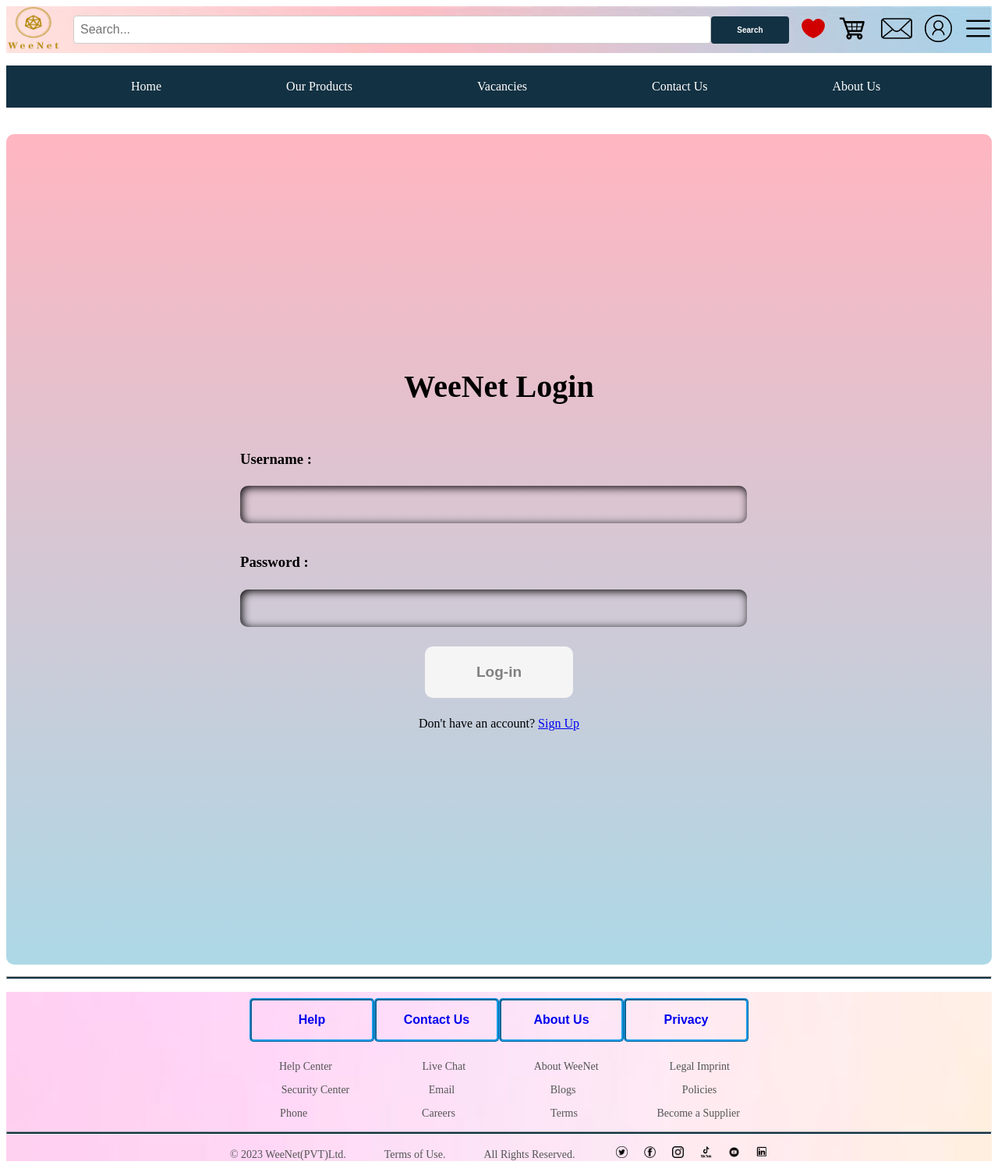
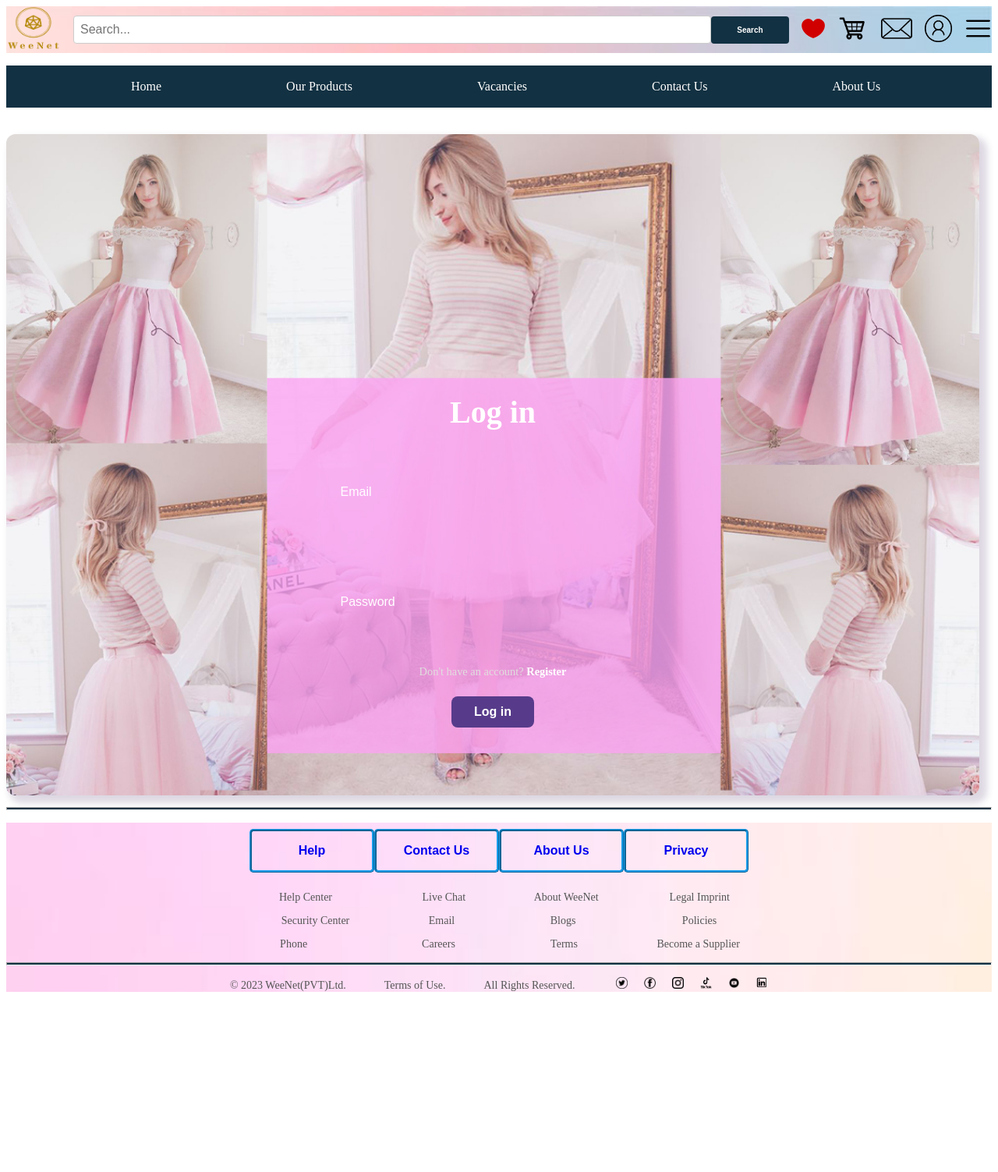
Before and after one commit to SLIIT-Group-projects/SLIIT-Y1S2-IWTproject, a PHP site: page /login.php in a window 1280 px wide. Shown: the whole page at 78% size. After the commit the page ends 1272 px from the top, so only its background shows below. Run offline with PHP 8.4, Linux system fonts and the light colour scheme.

Commit message:
loging page

```diff
--- a/index.php
+++ b/index.php
@@ -32,12 +32,6 @@
         text-align: center;
     }
 
-    h2 {
-        color: black;
-        font-size: 21px;
-        font-weight: bold;
-        text-align: center;
-    }
 
     #container3 {
         text-align: right;
--- a/login.php
+++ b/login.php
@@ -8,96 +8,95 @@
 	<script src="js/script.js"></script>
 
 	<style>
-    .form {
+		.main {
+		  flex-direction: column;
+		  overflow: hidden;
+		  border-radius: 12px;
+		  box-shadow: 7px 7px 10px 3px #24004628;
+		  padding: 24px;
+		  color: #fff;
+		  text-align: center;
+		  background-image: url("resources/login/l1.jpg");
+          width: 1200px;
+		  height: 800px;
+		  background-size: cover;
+		  background-position: center;
+		  background-repeat: no-repeat;
+
+          /* Centering content */
           display: flex;
-        flex-direction: column;
-        gap: 10px;
-        background: linear-gradient(lightpink , lightblue );
-        padding: 300px;
-        border-radius: 10px;
-}
-    .login {
-        font-size: 40px;
-        font-weight: bold;
-        text-align: center;
-        margin-bottom: 20px;
-}
-    .flex {
-        display: flex;
-        flex-direction: column;
-}
-    .login-button {
-        margin-top: 25px;
-        margin-bottom: 6px;
-        border-radius: 10px;
-        border: none;
-        padding: 8px 20px;
-        font-size: 19px;
-        font-weight: bold;
-        color: grey;
-        background-color: whitesmoke;
-        cursor: pointer;
-}
-    .login-button:hover {
-        box-shadow: 2px 2px 12px black;
-}
-    .form label {
-        margin-top: 20px;
-        margin-bottom: 5px;
-}
-    .input {
-        height: 30px;
-        outline: none;
-        padding: 15px;
-        border-radius: 10px;
-        border: none;
-        font-weight: bold;
-        font-size: 15px;
-        box-shadow: 2px 2px 12px inset black;
-}
-    .span:hover {
-        font-weight: bold;
-}
-    .color {
-        color: black;
-}
-    .align {
-        text-align: center;
+          justify-content: center;
+          align-items: center;
 		}
 
+		.label {
+		  margin: 10px 0;
+		  font-size: 2.5rem;
+		  font-weight: bold;
+		  cursor: pointer;
+		  transition: .5s ease-in-out;
+		}
+
+		.input {
+		  width: 80%;
+		  height: 20px;
+		  background: #e0dede;
+		  padding: 2px;
+		  border: none;
+		  outline: none;
+		  border-radius: 4px;
+		  margin-bottom: 1px;
+		}
+
+		.form button {
+		  width: 25%;
+		  height: 40px;
+		  margin-top: 2%;
+		  color: #fff;
+		  background: #573b8a;
+		  font-size: 1rem;
+		  font-weight: bold;
+		  border: none;
+		  border-radius: 8px;
+		  cursor: pointer;
+		  transition: .2s ease-in;
+		  outline: none;
+		}
+
+		.form button:hover {
+		  background-color: #6d44b8;
+		}
+
+		.register-link {
+		  margin-top: 10px;
+		  font-size: 0.9rem;
+		  color: #e0dede;
+		}
+
+		.register-link a {
+		  color: #fff;
+		  font-weight: bold;
+		  text-decoration: none;
+		}
 	</style>
-
-
 </head>
-
 <body>
 	<!-- Including Header -->
-<?php include 'header.php';?>
+	<?php include 'header.php'; ?>
 
+	<div class="main">
+		<h2 class="label">Log in</h2>
 		<form class="form">
-    <div class="flex">
-        <div class="login color">WeeNet Login</div>
-        <label class="color"><h3>Username : </h3></label>
-        <input type="text" class="input">
-        <label class="color"><h3>Password : </h3></label>
-        <input type="password" class="input">
-        <center>
-        <button class="login-button">Log-in</button>
-        </center>
-        <br>
-        <div class="color align">
-            Don't have an account?
-            <span class="span">
-                    <a href="register.php">Sign Up</a>
-            </span>
+			<input class="input" type="email" name="email" placeholder="Email" required="">
+			<input class="input" type="password" name="pswd" placeholder="Password" required="">
+			<p class="register-link">Don't have an account? <a href="register.php">Register</a></p>
+			<button class="button">Log in</button>
+		</form>
 	</div>
-    </div>
-</form>
-
 
 	<hr>
 
-<!--Including footer -->
-<?php include 'footer.php';?>
+	<!-- Including footer -->
+	<?php include 'footer.php'; ?>
 </body>
 </html>
```
Also changed, not shown: career.php (+13 -0 lines), resources/login/l1.jpg (added). Lines whose indentation alone changed are shown as unchanged.
